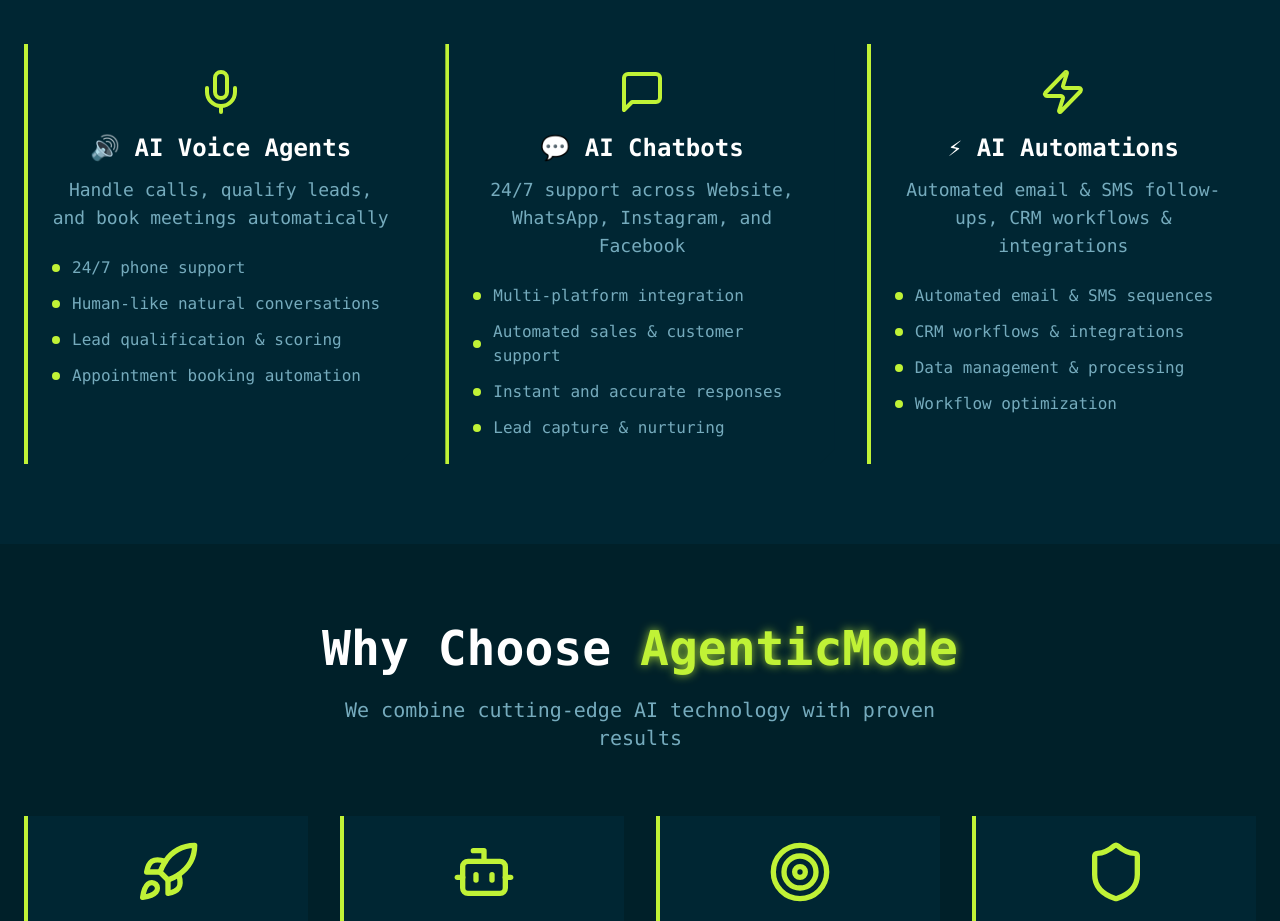
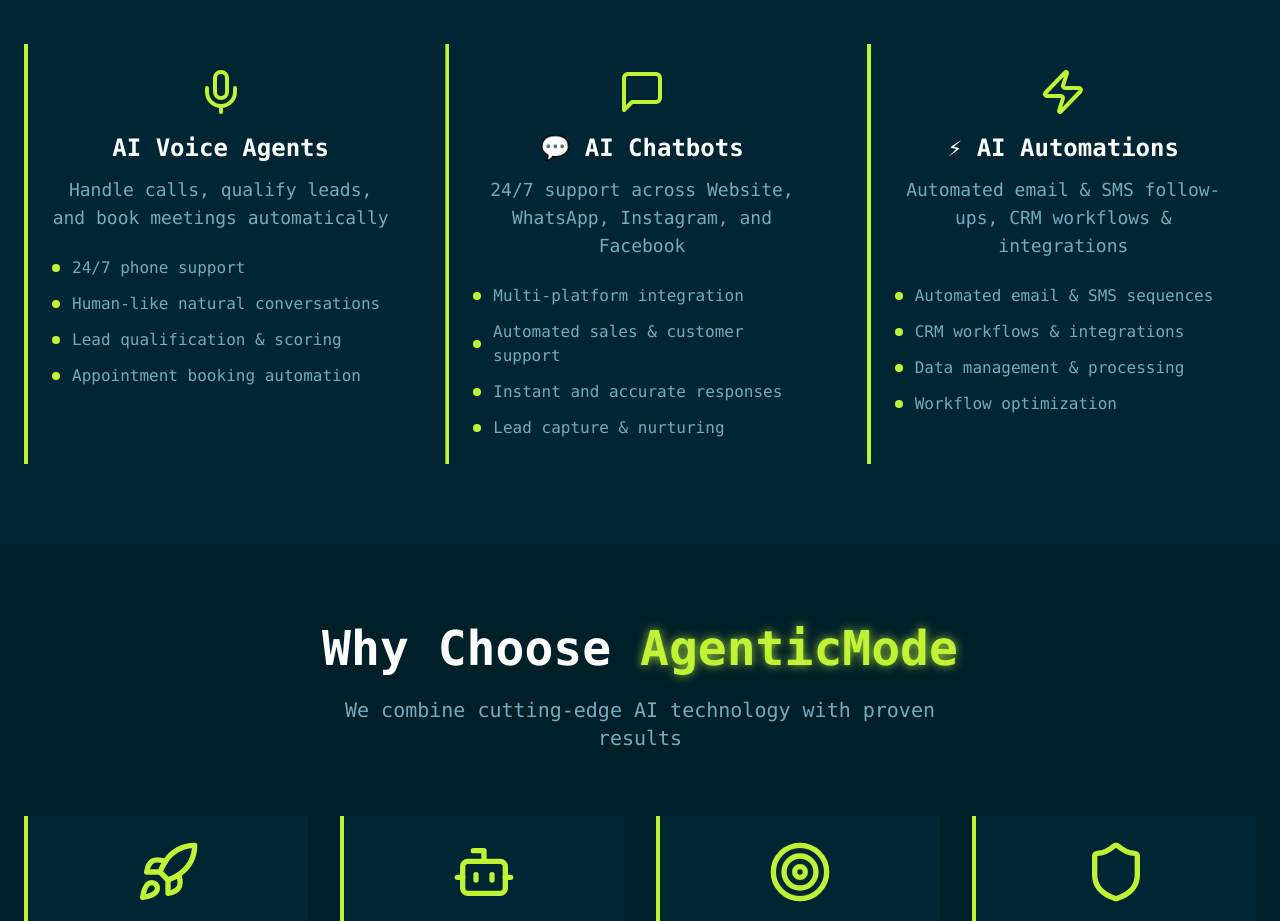
Before and after one commit to emdeveloperankit/lovable-ai-cascade-78, a React (Vite) app: page / in a window 1280 px wide. Shown: the part 1780-2701 px from the top of the page. Built offline with nearby package versions, Linux system fonts and the light colour scheme; the HTML template or start-up script is replaced by a standard one.

Commit message:
Remove service icons

```diff
--- a/src/components/sections/Services.tsx
+++ b/src/components/sections/Services.tsx
@@ -10,7 +10,7 @@ const Services = () => {
   });
   const services = [{
     icon: Mic,
-    title: "🔊 AI Voice Agents",
+    title: "AI Voice Agents",
     emoji: "🎤",
     description: "Handle calls, qualify leads, and book meetings automatically",
     features: ["24/7 phone support", "Human-like natural conversations", "Lead qualification & scoring", "Appointment booking automation"]
```
